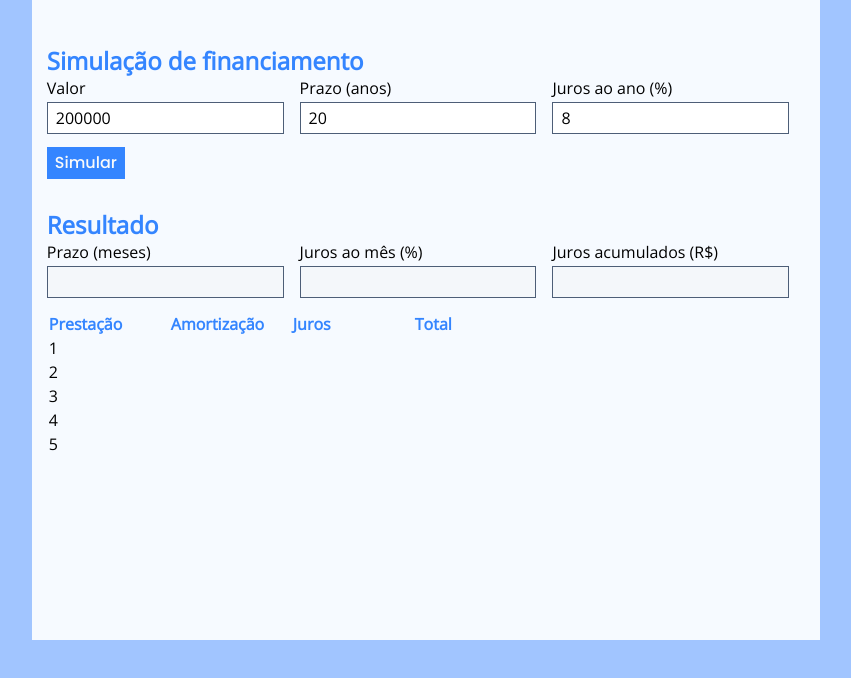
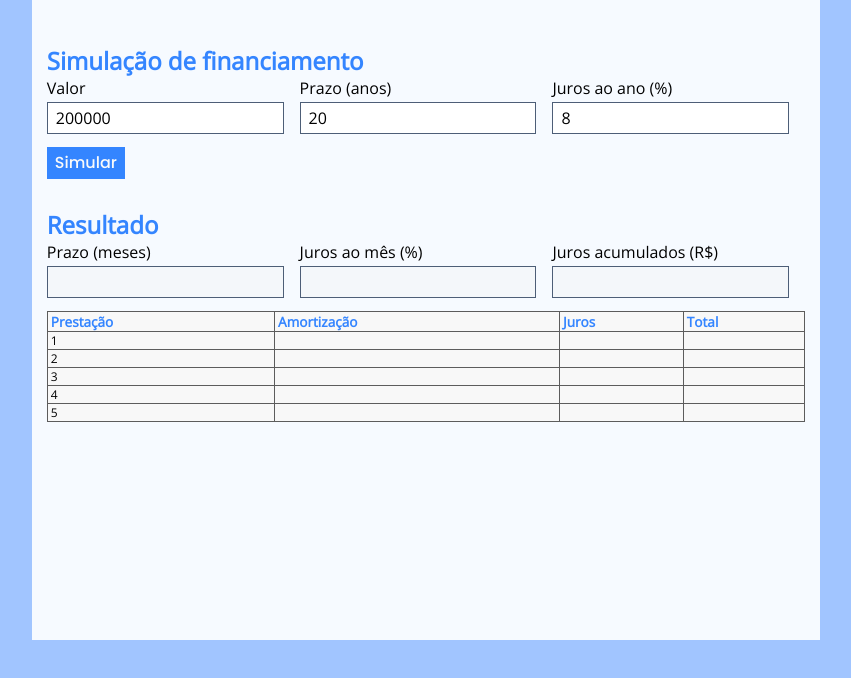
Before and after one commit to maurilio-vilela/sac, a plain HTML site: page index.html in a window 1280 px wide. Shown: the whole page, without its empty margins (214-1065 px from the left). Drawn offline with nearby package versions, Linux system fonts and the light colour scheme.

Commit message:
Estilizado para dispositivos móveis a tabela de resultado e a largura do conteúdo

```diff
--- a/assets/css/global.css
+++ b/assets/css/global.css
@@ -31,7 +31,7 @@ body, button, input, textarea{
 }
 .content{
   background-color: var(--background);
-  max-width: 75vw;
+  max-width: 90vw;
   min-height: 80vh;
 }
 input, button, .button{
--- a/assets/css/home.css
+++ b/assets/css/home.css
@@ -33,8 +33,24 @@ fieldset{
 fieldset.grupo .campo{
   float: left;
 }
+table{
+  width: 100%;
+  border: 1px solid #ccc;
+  border-collapse: collapse;
+}
+table tr td{
+  background-color: #f8f8f8;
+  border: 1px solid rgb(92, 92, 92);
+}
 .resultado td{
-  width: 120px;
+  padding-right: 0.22 rem;
+  padding-left: 3px;
+}
+table tbody{
+  font-size: 0.75rem;
+}
+table thead{
+  font-size: 0.85rem;
 }
 .resultado .headerResultado{
   font-weight: bold;
```
